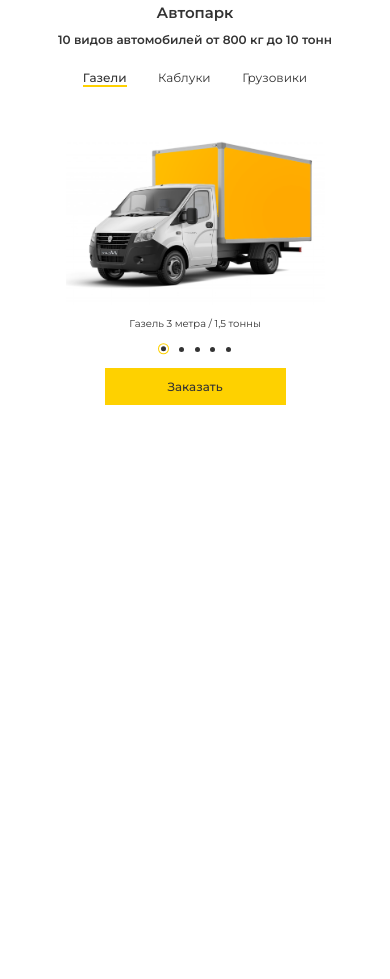
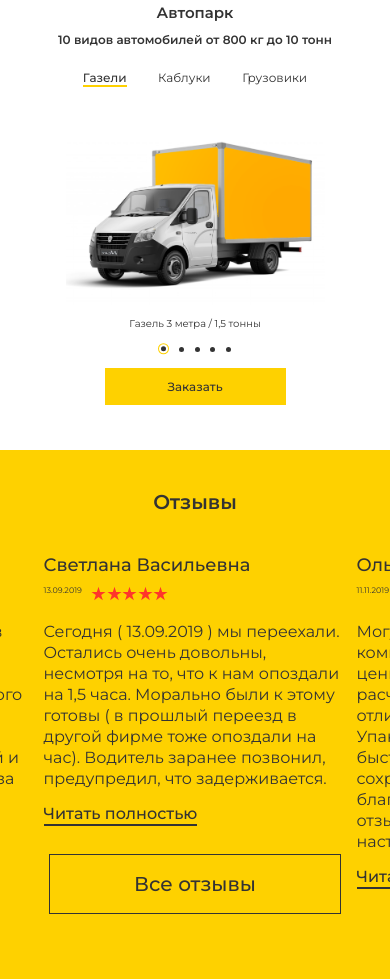
Before and after one commit to Kru3en/WABDAD-UPGRADE-JS-FRONTEND-LP, a website built with webpack: page index.html in a window 390 px wide. Shown: the part 1250-2229 px from the top of the page. Before the commit the page ends 1700 px from the top, so only its background shows below. Built offline with nearby package versions, Linux system fonts and the light colour scheme; files whose address does not match are found by name.

Commit message:
Feat: end task

```diff
--- a/index.html
+++ b/index.html
@@ -249,7 +249,10 @@
               />
               <div class="contSliderItem">
                 <div class="contSliderDescription">
-                  <h3 class="descrtiptionTitle">Газель 3 метра<span class="descrtiptionTitleMob"> / 1,5 тонны  </span></h3>
+                  <h3 class="descrtiptionTitle">
+                    Газель 3 метра
+                    <span class="descrtiptionTitleMob">/ 1,5 тонны</span>
+                  </h3>
                   <div class="contSliderDescriptionList">
                     <div class="contSliderDescriptionItem">
                       <img
@@ -313,6 +316,92 @@
           </div>
         </div>
       </section>
+      <section class="comment">
+        <div class="contComment">
+          <h2 class="textCommentH2">Отзывы</h2>
+          <div class="listComment">
+            <div class="itemComment">
+              <h3 class="nickName">Ирина</h3>
+              <div class="dateAndMark">
+                <p class="textDate">24.03.2019</p>
+                <div class="listMark">
+                  <img src="./img/comment/star.svg" alt="star" />
+                  <img src="./img/comment/star.svg" alt="star" />
+                  <img src="./img/comment/star.svg" alt="star" />
+                  <img src="./img/comment/star.svg" alt="star" />
+                  <img src="./img/comment/star.svg" alt="star" />
+                </div>
+              </div>
+              <p class="textComment">
+                Обращение к вам за помощью в переезде оставило только
+                положительные впечатления. Хотелось отметить замечательного
+                водителя газели Алексея. Были трудности с заездом во двор, он
+                проявил себя как компетентный и профессиональный сотрудник, за
+                что ему огромное спасибо.
+              </p>
+              <div class="readAllCont">
+                <p class="readAll">Читать полностью</p>
+                <hr class="readAllHr" />
+              </div>
+            </div>
+            <div class="itemComment">
+              <h3 class="nickName">Светлана Васильевна</h3>
+              <div class="dateAndMark">
+                <p class="textDate">13.09.2019</p>
+                <div class="listMark">
+                  <img src="./img/comment/star.svg" alt="star" />
+                  <img src="./img/comment/star.svg" alt="star" />
+                  <img src="./img/comment/star.svg" alt="star" />
+                  <img src="./img/comment/star.svg" alt="star" />
+                  <img src="./img/comment/star.svg" alt="star" />
+                </div>
+              </div>
+              <p class="textComment">
+                Сегодня ( 13.09.2019 ) мы переехали. Остались очень довольны,
+                несмотря на то, что к нам опоздали на 1,5 часа. Морально были к
+                этому готовы ( в прошлый переезд в другой фирме тоже опоздали на
+                час). Водитель заранее позвонил, предупредил, что задерживается.
+              </p>
+              <div class="readAllCont">
+                <p class="readAll">Читать полностью</p>
+                <hr class="readAllHr" />
+              </div>
+            </div>
+            <div class="itemComment">
+              <h3 class="nickName">Ольга Петрова</h3>
+              <div class="dateAndMark">
+                <p class="textDate">11.11.2019</p>
+                <div class="listMark">
+                  <img src="./img/comment/star.svg" alt="star" />
+                  <img src="./img/comment/star.svg" alt="star" />
+                  <img src="./img/comment/star.svg" alt="star" />
+                  <img src="./img/comment/star.svg" alt="star" />
+                  <img src="./img/comment/star.svg" alt="star" />
+                </div>
+              </div>
+              <p class="textComment">
+                Могу на 100% порекомендовать компанию MOVEE и отметить, что цены
+                фиксированы, что упрощает расчет. Безо всяких заморочек, в
+                отличии от их конкурентов. Упаковали все качественно и быстро.
+                Все вещи приехали в сохранности. Особая благодарность Александру
+                за его отзывчивость и хорошее настроение
+              </p>
+              <div class="readAllCont">
+                <p class="readAll">Читать полностью</p>
+                <hr class="readAllHr" />
+              </div>
+            </div>
+          </div>
+          <div class="dots">
+            <div class="dotsItem active"></div>
+            <div class="dotsItem"></div>
+            <div class="dotsItem"></div>
+            <div class="dotsItem"></div>
+            <div class="dotsItem"></div>
+          </div>
+          <a class="buttonAllComment"><p>Все отзывы</p></a>
+        </div>
+      </section>
     </main>
     <script src="./dist/bundle.js"></script>
   </body>
--- a/scss/autopark/style768.scss
+++ b/scss/autopark/style768.scss
@@ -10,7 +10,7 @@
     margin-top: 5.25rem;
     width: 100%;
     .contAutopark {
-      width: 40rem;
+      width: 35rem;
       display: flex;
       flex-direction: column;
       align-items: center;
@@ -23,11 +23,14 @@
         .priceTitleTextH2 {
           font: 600 1.875rem 'Montserrat', sans-serif;
           color: #333;
-          color: #333;
         }
         .priceTitleTextH3 {
           font: 600 1.5rem 'Montserrat', sans-serif;
           color: #333;
+          text-align: center;
+          width: auto;
+          word-wrap: break-word; // Перенос слов при нехватке места
+          overflow-wrap: break-word;
         }
       }
       .contSlider {
@@ -40,7 +43,7 @@
           justify-content: center;
           gap: 3.9375rem;
           margin-bottom: 5.125rem;
-
+          width: 100%;
           .buttonSlider {
             font: 400 1.5rem 'Montserrat', sans-serif;
             color: #333;
@@ -69,7 +72,7 @@
           align-items: center;
           justify-content: space-between;
           width: 100%;
-                  margin-bottom: 5.625rem;
+          margin-bottom: 5.625rem;
           .sliderArrow {
             display: none;
           }
@@ -158,15 +161,15 @@
     font-size: 13px;
   }
 }
-@media (max-width: 510px) {
+@media (max-width: 550px) {
   html {
     font-size: 11px;
   }
 }
 
-@media (max-width: 440px) {
+@media (max-width: 460px) {
   html {
-    font-size: 10px;
+    font-size: 9px;
   }
 }
 
--- /dev/null
+++ b/scss/comment/style1980.scss
@@ -0,0 +1,67 @@
+.comment {
+  width: 100%;
+  padding-top: 6.125rem;
+  padding-bottom: 6rem;
+  background-color: #fed100;
+  display: flex;
+  justify-content: center;
+  .contComment {
+    max-width: 81.5625rem;
+    display: flex;
+    flex-direction: column;
+    align-items: center;
+    gap: 3.75rem;
+
+    .textCommentH2 {
+      font: 600 1.875rem 'Montserrat', sans-serif;
+      color: #333;
+    }
+    .listComment {
+      display: flex;
+      gap: 1.25rem;
+      .itemComment {
+        width: 26.25rem;
+        height: 15.5rem;
+        .nickName {
+          font: 600 1.5rem 'Montserrat', sans-serif;
+          color: #333;
+          margin-bottom: 0.625rem;
+        }
+        .dateAndMark {
+          display: flex;
+          gap: 0.5938rem;
+          margin-bottom: 1.25rem;
+          .listMark {
+            display: flex;
+            gap: 0.0313rem;
+            width: 0.9375rem;
+            height: 0.9375rem;
+          }
+        }
+        .textComment {
+          font: 400 1rem / 1.314 'Montserrat', sans-serif;
+          color: #333;
+        }
+        .readAllCont {
+          display: none;
+        }
+      }
+    }
+    .buttonAllComment {
+      border: 0.0625rem solid #333;
+      display: grid;
+      place-items: center;
+      width: 15.625rem;
+      height: 3.125rem;
+      font: 500 1.25rem 'Montserrat', sans-serif;
+      color: #333;
+      p {
+        font: 500 1.25rem 'Montserrat', sans-serif;
+        color: #333;
+      }
+    }
+    .dots {
+      display: none;
+    }
+  }
+}
--- /dev/null
+++ b/scss/comment/style320.scss
@@ -0,0 +1,84 @@
+@media (max-width: 440px) {
+  .comment {
+    width: 100%;
+    padding-top: 40px;
+    padding-bottom: 65px;
+    background-color: #fed100;
+    display: flex;
+    justify-content: center;
+    .contComment {
+      max-width: 100%;
+      display: flex;
+      flex-direction: column;
+      align-items: center;
+      gap: 0rem;
+      overflow: hidden;
+      .textCommentH2 {
+        font: 600 20px 'Montserrat', sans-serif;
+        color: #333;
+        margin-bottom: 40px;
+      }
+      .listComment {
+        display: flex;
+        gap: 1.25rem;
+        margin-bottom: 48px;
+        .itemComment {
+          width: 303px;
+          height: 224px;
+          .nickName {
+            font: 500 18px 'Montserrat', sans-serif;
+            color: #333;
+            margin-bottom: 10px;
+          }
+          .dateAndMark {
+            display: flex;
+            gap: 9.5008px;
+            margin-bottom: 20px;
+            .listMark {
+              display: flex;
+              gap: 0.5008px;
+              width: 15px;
+              height: 15px;
+            }
+          }
+          .textComment {
+            font: 400 16px / 1.314 'Montserrat', sans-serif;
+            color: #333;
+            margin-bottom: 14px;
+          }
+          .readAllCont {
+            display: inline-flex;
+            flex-direction: column;
+            width: auto;
+            height: auto;
+
+            .readAll {
+              font: 500 16px / 1.314 'Montserrat', sans-serif;
+              color: #333;
+            }
+
+            .readAllHr {
+              border: 0.0625rem solid #333;
+              width: 100%; // Ширина под содержимое
+            }
+          }
+        }
+      }
+      .dots {
+        display: none;
+      }
+      .buttonAllComment {
+        display: grid;
+        place-items: center;
+        border: 1px solid #333;
+        width: 292px;
+        height: 60px;
+        margin-top: 3.5rem;
+        p {
+          font: 500 20px 'Montserrat', sans-serif;
+          color: #333;
+        }
+      }
+    }
+  }
+}
--- /dev/null
+++ b/scss/comment/style768.scss
@@ -0,0 +1,144 @@
+@media (max-width: 768px) {
+  html {
+    font-size: 16px;
+  }
+
+  .comment {
+    width: 100%;
+    padding-top: 3.25rem;
+    padding-bottom: 2.875rem;
+    background-color: #fed100;
+    display: flex;
+    justify-content: center;
+    .contComment {
+      max-width: 100%;
+      display: flex;
+      flex-direction: column;
+      align-items: center;
+      gap: 0rem;
+      overflow: hidden;
+      .textCommentH2 {
+        font: 600 1.875rem 'Montserrat', sans-serif;
+        color: #333;
+        margin-bottom: 3.4375rem;
+      }
+      .listComment {
+        display: flex;
+        gap: 20px;
+        margin-bottom: 2.25rem;
+        .itemComment {
+          width: 26.3125rem;
+          height: 16.625rem;
+          .nickName {
+            font: 600 1.5rem 'Montserrat', sans-serif;
+            color: #333;
+            margin-bottom: 0.625rem;
+          }
+          .dateAndMark {
+            display: flex;
+            gap: 0.5938rem;
+            margin-bottom: 1.25rem;
+            .listMark {
+              display: flex;
+              gap: 0.0313rem;
+              width: 0.9375rem;
+              height: 0.9375rem;
+            }
+          }
+          .textComment {
+            font: 400 1rem / 1.314 'Montserrat', sans-serif;
+            color: #333;
+          }
+          .readAllCont {
+            display: inline-flex;
+            flex-direction: column;
+            width: auto;
+            height: auto;
+
+            .readAll {
+              font: 400 1rem / 1.314 'Montserrat', sans-serif;
+              color: #333;
+            }
+
+            .readAllHr {
+              border: 0.0625rem solid #333;
+              width: 100%; // Ширина под содержимое
+            }
+          }
+        }
+      }
+      .dots {
+        position: relative;
+        width: 100%;
+        height: 0.625rem;
+        display: flex;
+        gap: 1.3125rem;
+        justify-content: center;
+        align-items: center;
+        .dotsItem {
+          background-color: #333333;
+
+          width: 0.625rem;
+          height: 0.625rem;
+          border-radius: 50%;
+          transform: rotate(-90deg);
+
+          &.active {
+            width: 1.1563rem;
+            height: 1.1563rem;
+            border: 0.25rem solid #fed100;
+            background-color: #333333; // Центральная точка остается черной
+
+            box-shadow: 0rem 0rem 0rem 0.125rem #333333; // Белый отступ между границами
+          }
+        }
+      }
+      .buttonAllComment {
+        border: 0.0625rem solid #333;
+        display: grid;
+        place-items: center;
+        width: 250px;
+        height: 50px;
+        margin-top: 3.5rem;
+        p {
+          font: 500 20px 'Montserrat', sans-serif;
+          color: #333;
+        }
+      }
+    }
+  }
+}
+
+@media (max-width: 750px) {
+  html {
+    font-size: 14px;
+  }
+}
+
+@media (max-width: 580px) {
+  html {
+    font-size: 13px;
+  }
+}
+@media (max-width: 550px) {
+  html {
+    font-size: 11px;
+  }
+}
+
+@media (max-width: 460px) {
+  html {
+    font-size: 9px;
+  }
+}
+
+@media (max-width: 410px) {
+  html {
+    font-size: 8px;
+  }
+}
+@media (max-width: 350px) {
+  html {
+    font-size: 8px;
+  }
+}
--- a/scss/style.scss
+++ b/scss/style.scss
@@ -18,3 +18,7 @@
 @import './autopark/style1980';
 @import './autopark/style768';
 @import './autopark/style320';
+
+@import './comment/style1980';
+@import './comment/style768';
+@import './comment/style320';
```
Also changed, not shown: dist/style.css, img/comment/star.svg (added).
